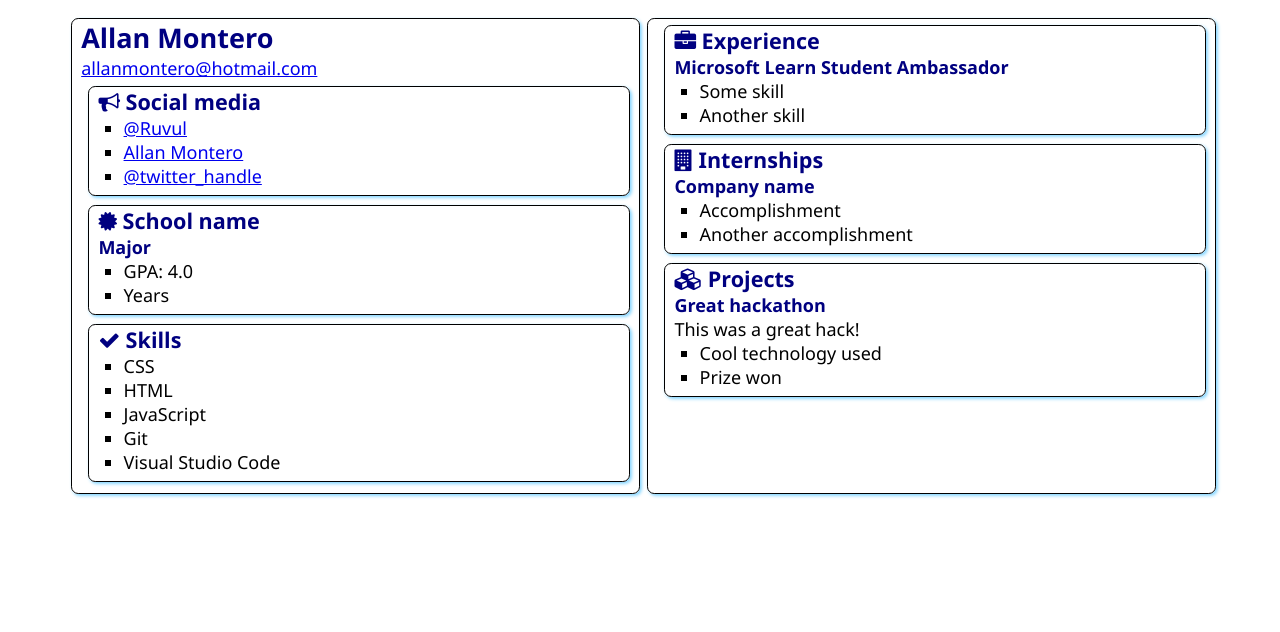
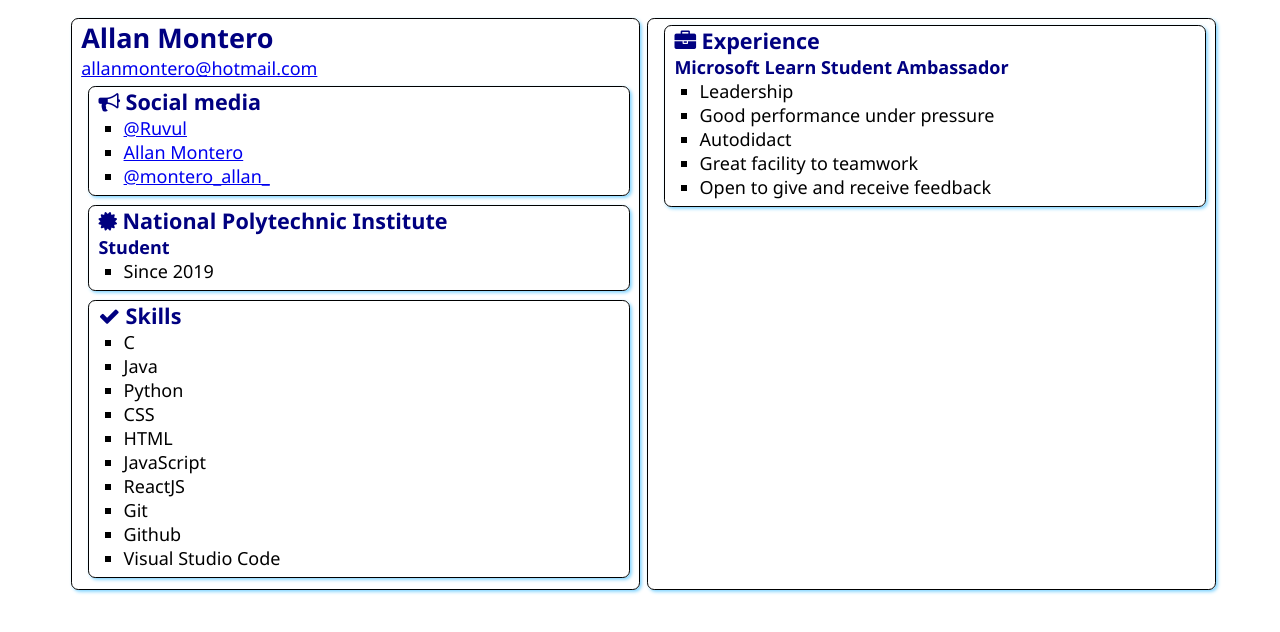
Before and after one commit to Ruvul/SATechnicalOnboarding, a plain HTML site: page src/index.html in a window 1280 px wide. Drawn offline with Linux system fonts and the light colour scheme.

Commit message:
Final adds

```diff
--- a/src/index.html
+++ b/src/index.html
@@ -23,7 +23,7 @@
                 <ul>
                     <li><a href="https://github.com/Ruvul">@Ruvul</a></li>
                     <li><a href="https://www.linkedin.com/in/allan-montero-10b7441a5/">Allan Montero</a></li>
-                    <li><a href="https://twitter.com/<handle>">@twitter_handle</a></li>
+                    <li><a href="https://twitter.com/montero_allan_">@montero_allan_</a></li>
                 </ul>
             </section>
 
@@ -31,12 +31,11 @@
                 <div class="education">
                     <h2>
                         <i class="fa fa-certificate" aria-hidden="true"></i>
-                        School name
+                        National Polytechnic Institute
                     </h2>
-                    <h3>Major</h3>
+                    <h3>Student</h3>
                     <ul>
-                        <li>GPA: 4.0</li>
-                        <li>Years</li>
+                        <li>Since 2019</li>
                     </ul>
                 </div>
             </section>
@@ -47,10 +46,15 @@
                     Skills
                 </h2>
                 <ul>
+                    <li>C</li>
+                    <li>Java</li>
+                    <li>Python</li>
                     <li>CSS</li>
                     <li>HTML</li>
                     <li>JavaScript</li>
+                    <li>ReactJS</li>
                     <li>Git</li>
+                    <li>Github</li>
                     <li>Visual Studio Code</li>
                 </ul>
             </section>
@@ -63,33 +67,11 @@
                 </h2>
                 <h3>Microsoft Learn Student Ambassador</h3>
                 <ul>
-                    <li>Some skill</li>
-                    <li>Another skill</li>
-                </ul>
-            </section>
-            <section class="box">
-                <h2>
-                    <i class="fa fa-building" aria-hidden="true"></i>
-                    Internships
-                </h2>
-
-                <h3>Company name</h3>
-                <ul>
-                    <li>Accomplishment</li>
-                    <li>Another accomplishment</li>
-                </ul>
-            </section>
-            <section class="box">
-                <h2>
-                    <i class="fa fa-cubes" aria-hidden="true"></i>
-                    Projects
-                </h2>
-
-                <h3>Great hackathon</h3>
-                <div>This was a great hack!</div>
-                <ul>
-                    <li>Cool technology used</li>
-                    <li>Prize won</li>
+                    <li>Leadership</li>
+                    <li>Good performance under pressure</li>
+                    <li>Autodidact</li>
+                    <li>Great facility to teamwork</li>
+                    <li>Open to give and receive feedback</li>
                 </ul>
             </section>
         </article>
```
